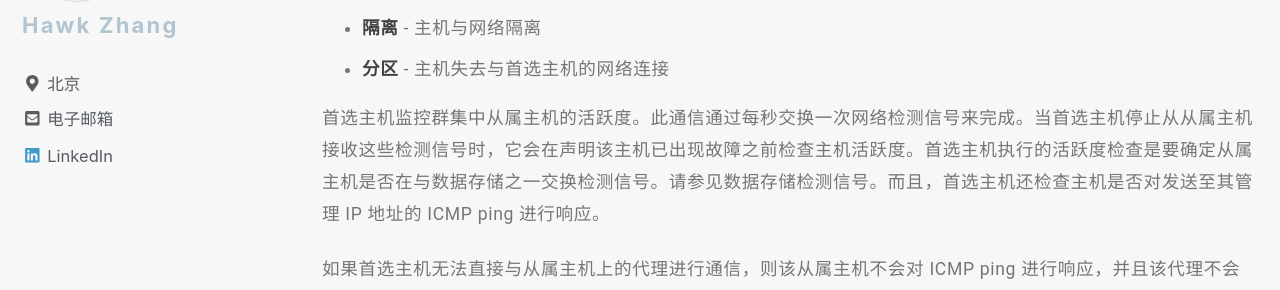
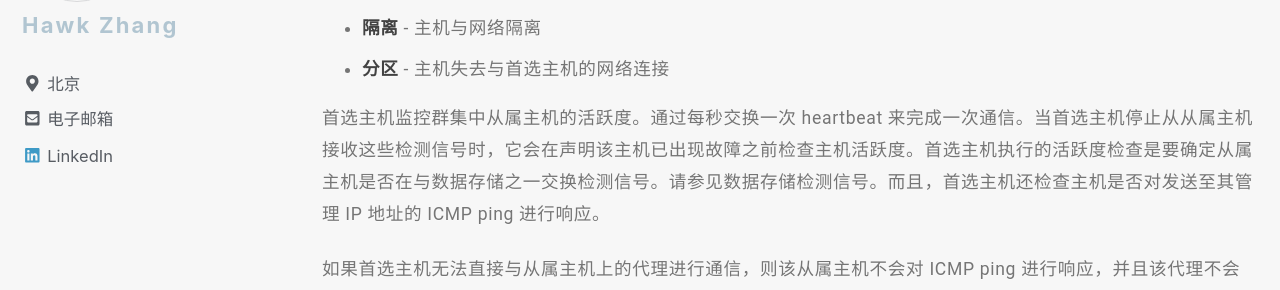
Before and after one commit to narru888/linotes_note, a Jekyll site: the page built from _posts/virtualizaion/2018-04-01-vsphere.ha.md, in a window 1280 px wide and 900 px high, scrolled down 7390 px. Shown: the part 152-442 px from the top of the window. Built offline with Jekyll 4.4.1, drawn with Linux system fonts in a browser that asks for light colours; nearby versions of some CDN libraries; a script that is not in the unit is left out.

Commit message:
update on 2018-11-29 11:27:01 CST

```diff
--- a/_posts/virtualizaion/2018-04-01-vsphere.ha.md
+++ b/_posts/virtualizaion/2018-04-01-vsphere.ha.md
@@ -216,7 +216,7 @@
 * **隔离** - 主机与网络隔离
 * **分区** - 主机失去与首选主机的网络连接
 
-首选主机监控群集中从属主机的活跃度。此通信通过每秒交换一次网络检测信号来完成。当首选主机停止从从属主机接收这些检测信号时，它会在声明该主机已出现故障之前检查主机活跃度。首选主机执行的活跃度检查是要确定从属主机是否在与数据存储之一交换检测信号。请参见数据存储检测信号。而且，首选主机还检查主机是否对发送至其管理 IP 地址的 ICMP ping 进行响应。
+首选主机监控群集中从属主机的活跃度。通过每秒交换一次 heartbeat 来完成一次通信。当首选主机停止从从属主机接收这些检测信号时，它会在声明该主机已出现故障之前检查主机活跃度。首选主机执行的活跃度检查是要确定从属主机是否在与数据存储之一交换检测信号。请参见数据存储检测信号。而且，首选主机还检查主机是否对发送至其管理 IP 地址的 ICMP ping 进行响应。
 
 如果首选主机无法直接与从属主机上的代理进行通信，则该从属主机不会对 ICMP ping 进行响应，并且该代理不会发出被视为已出现故障的检测信号。会在备用主机上重新启动主机的虚拟机。如果此类从属主机与数据存储交换检测信号，则首选主机会假定它处于某个网络分区或隔离网络中，因此会继续监控该主机及其虚拟机。请参见网络分区。
 
```
